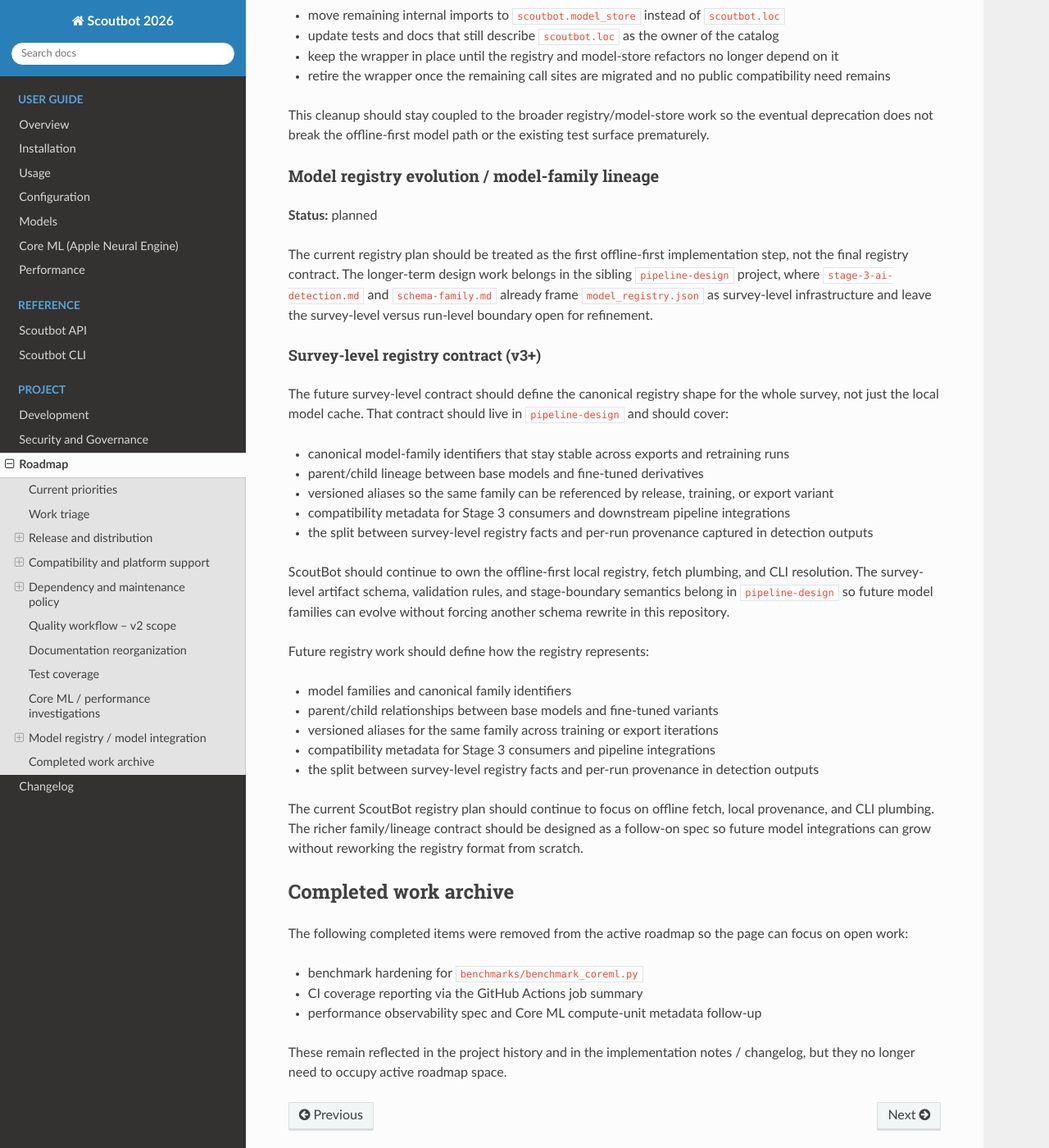
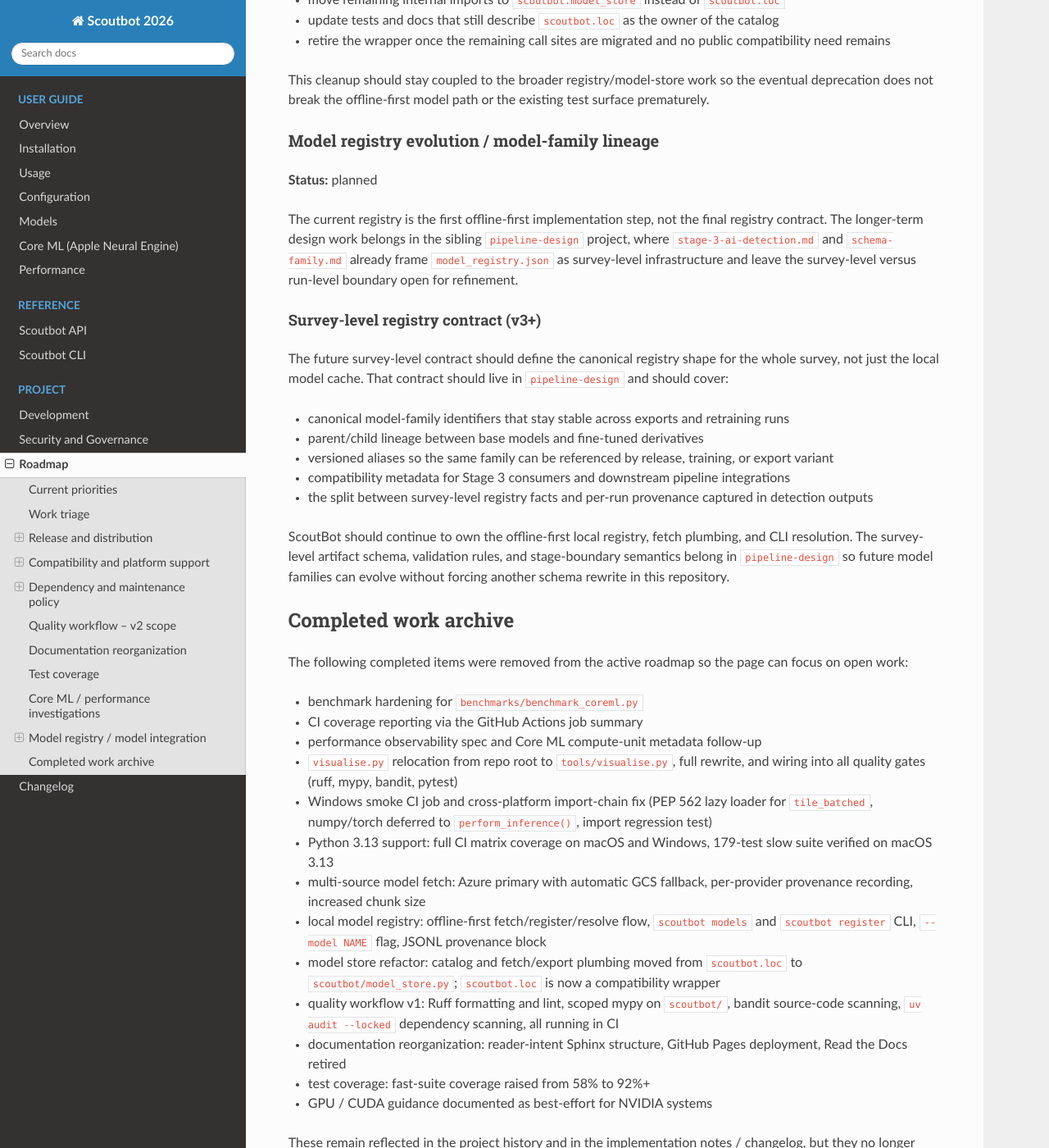
Before and after one commit to SurveyTools/scoutbot-two, a Sphinx documentation site: the page built from docs/roadmap.rst, in a window 1280 px wide and 1400 px high, scrolled down 6794 px. Shown: the whole window at 82% size. Built offline with Sphinx 7.4.7 and the Read the Docs theme 3.1.0, drawn with Linux system fonts in a browser that asks for light colours; formulas are drawn with MathJax 3; some of the changed text lies outside the part shown.

Commit message:
Update priorities and mark items done.

```diff
--- a/docs/roadmap.rst
+++ b/docs/roadmap.rst
@@ -14,38 +14,25 @@ Current priorities
    * keep the hosted docs site healthy on ``main``
    * publish the contributor-facing docs and workflow needed for external contributors
 
-2. **Raw user onboarding and model resolution**
-
-   * make the first-run fetch-before-inference flow explicit
-   * document the registry-backed ``--model`` path and how it differs from ``--config``
-   * keep ``README.md``, ``docs/usage.rst``, ``docs/installation.rst``, and ``docs/models.rst`` aligned with the supported workflow
-
-3. **Pipeline integration stability**
+2. **Pipeline integration stability**
 
    * define the output schema compatibility policy for pipeline consumers
-   * keep per-run provenance and model resolution behavior stable
-   * finish the model-store / ``loc`` staged cleanup without breaking compatibility
+   * finish the ``loc`` wrapper removal without breaking compatibility
    * continue shaping the survey-level registry contract in ``pipeline-design``
 
-4. **Quality, compatibility, and platform coverage**
+3. **Model registry follow-on**
 
-   * keep the quality workflow aligned with ``pyproject.toml`` and CI
-   * maintain the dependency-currency policy and security scanning posture
-   * support Python 3.13 now and keep 3.14 readiness tracked
-   * expand platform coverage beyond the current macOS-focused Core ML work
-   * finish the Windows and cross-platform smoke coverage
+   * add ``scoutbot unregister NAME`` and ``scoutbot fetch --force`` (see `Registry model removal`_)
+   * define the dependency currency policy for ``ultralytics``, ``sahi``, and ``torch``
 
-5. **Developer tooling cleanup**
+4. **Quality workflow — v2 scope**
 
-   * finish the ``visualise.py`` relocation and rewrite into ``tools/``
-   * keep the docs and quality gates aligned with the new tool location
-   * retire the root-level utility once the new entry point is the source of truth
+   * coverage enforcement, expanded mypy, Ruff rule expansion, macOS CI runner for Core ML
 
-6. **Performance and model-ecosystem evolution**
+5. **Performance and model-ecosystem evolution**
 
-   * compare the latest M4 benchmark JSON against the upcoming M1 JSON and explain the gap
-   * validate the benchmark image set and the useful runtime diagnostics for future backends
-   * keep the benchmark and runtime instrumentation minimal but useful for batching and parallelism
+   * compare the M4 benchmark JSON against the M1 JSON and document the gap
+   * validate the benchmark image set against real survey imagery
    * evolve the model-family / alias / lineage contract in ``pipeline-design``
 
 Work triage
@@ -88,8 +75,8 @@ The repository should move through the following release steps together:
    with the tagged release
 6. publish the contributor-facing docs needed for external contributors, including the documented
    documentation-pass rule and the public contribution workflow
-7. confirm Python 3.13 support is actually in place, with CI and packaging aligned to the supported
-   interpreter floor / ceiling
+7. ✓ Python 3.13 support confirmed: CI runs the full fast suite on Python 3.13 under both
+   macOS and Windows; the 179-test slow suite passes on macOS 3.13.
 8. record the Python 3.14 readiness checklist so the next interpreter bump is scoped before it
    becomes urgent
 9. revisit PyPI publishing once namespace ownership is clarified
@@ -106,7 +93,8 @@ Release-note hygiene should include a short pre-tag check that the changelog ent
 Python interpreter readiness
 ~~~~~~~~~~~~~~~~~~~~~~~~~~~~
 
-The public release path should treat Python 3.13 as the supported target now. Python 3.14 remains
+Python 3.13 is the confirmed supported target. The full fast suite and slow suite both pass on
+macOS 3.13; the Windows smoke job runs on Python 3.13 and passes. Python 3.14 remains
 awareness-only until a later readiness review says otherwise.
 
 Python 3.14 readiness checklist:
@@ -123,10 +111,10 @@ deliberate rather than reactive.
 Compatibility and platform support
 -----------------------------------
 
-**Status:** planned
-
 Output schema stability
 ~~~~~~~~~~~~~~~~~~~~~~~
+
+**Status:** planned
 
 The detection dict format (``l``, ``c``, ``x``, ``y``, ``w``, ``h``) is relied on by pipeline
 integrators, but the roadmap does not yet state whether that schema is stable across releases. Add
@@ -135,12 +123,13 @@ an explicit compatibility policy and versioning note before making further outpu
 Windows / cross-platform CI
 ~~~~~~~~~~~~~~~~~~~~~~~~~~~
 
-**Status:** in-progress (smoke coverage added)
+**Status:** done
 
-A ``windows-smoke`` CI job now runs the fast/offline test suite on Python 3.13 under Windows,
-providing basic non-Core ML coverage without claiming full platform parity. Core ML configs
-(``v3-coreml``, ``v3-cls-coreml``) remain macOS-only. Further cross-platform testing may expand
-to additional Python versions and runners as needed.
+The ``windows-smoke`` CI job runs the full fast/offline test suite on Python 3.13 under Windows.
+The package import chain (sahi, torch, numpy) is deferred via PEP 562 ``__getattr__`` in
+``tile_batched/__init__.py`` so collection does not crash on Windows when numpy is not yet
+initialized. An import regression test (``tests/test_imports.py``) guards this path. Core ML
+configs (``v3-coreml``, ``v3-cls-coreml``) remain macOS-only.
 
 GPU / CUDA guidance
 ~~~~~~~~~~~~~~~~~~~
@@ -182,7 +171,8 @@ Dependency currency policy
 
 ``ultralytics``, ``sahi``, and ``torch`` move quickly. The roadmap should define how dependency
 updates are absorbed, how breaking changes are evaluated, and what gets pinned versus left to
-track upstream.
+track upstream. The recent ``ultralytics`` upgrade (8.2.103 → ≥8.3) is the first instance of
+a forced bump driven by a platform compatibility requirement (numpy 2.x / Python 3.13 Windows).
 
 Quality workflow -- v2 scope
 ----------------------------
@@ -192,15 +182,18 @@ Quality workflow -- v2 scope
 **Reference:** ``docs/superpowers/plans/2026-07-02-quality-workflow-modernization.md``
 (V2 Scope section)
 
+Quality workflow v1 is complete: Ruff formatting and lint, scoped mypy on ``scoutbot/``,
+``bandit`` source-code scanning, and ``uv audit --locked`` dependency scanning all run in CI.
+
+Remaining v2 work:
+
 1. Coverage enforcement (``--cov-fail-under`` gated on meaningful branch coverage,
    not raw line count; branch coverage via ``--cov-branch``)
 2. Expand mypy to ``tests/`` and ``benchmarks/``; add targeted
    ``[[tool.mypy.overrides]]`` per library; revisit ``ignore_missing_imports = true``
-3. Ruff rule expansion -- enable ``UP`` (restores deferred pyupgrade behaviour),
+3. Ruff rule expansion — enable ``UP`` (restores deferred pyupgrade behaviour),
    ``B``, ``C4``, ``SIM`` one group per PR
-4. Security / dependency scanning -- ``uv audit --locked`` for dependencies and
-   ``bandit`` for source-code scanning, both in ``quality.yml`` (done).
-5. macOS CI runner for Core ML path (expensive; consider self-hosted M-series)
+4. macOS CI runner for Core ML path (expensive; consider self-hosted M-series)
 
 The quality work and the dependency currency policy above should stay aligned so breaking
 dependency upgrades are caught in CI instead of surfacing in release work.
@@ -267,14 +260,18 @@ The forward-looking runtime question is therefore:
 Model registry / model integration
 ----------------------------------
 
-**Status:** planned
+**Status:** in-progress
 
 **Reference:** ``docs/superpowers/plans/2026-05-09-scoutbot-registry.md``
 
-Future model integration work should provide a registry mechanism for model updates and new model
-integrations. Until that is mature, model configs remain internal implementation details in
-``scoutbot.model_store`` and new model work should include artifact provenance, integrity
-verification, config schema tests, CLI choice tests, and output compatibility checks.
+The local offline-first registry is implemented and in production use. ``scoutbot fetch``
+auto-registers downloaded models; ``scoutbot models`` / ``scoutbot models info NAME`` list
+registry entries; ``scoutbot register`` registers any local ``.pt`` file. All inference
+commands accept ``--model NAME`` as an alternative to ``--config``; JSONL output from
+``batch-resumable`` includes a ``model`` provenance block. Model downloads are resilient
+across multiple sources (Azure primary, GCS fallback) with automatic failover.
+
+Remaining registry work is tracked in the sub-sections below.
 
 Registry model removal
 ~~~~~~~~~~~~~~~~~~~~~~
@@ -314,15 +311,14 @@ Model-store / ``loc`` staged cleanup
 
 **Status:** planned
 
-The current `scoutbot.loc` module is now a compatibility wrapper around
-``scoutbot.model_store``. That wrapper should be treated as temporary technical debt, not a new
-home for model policy.
+The model catalog and fetch/export plumbing live in ``scoutbot/model_store.py``. The
+``scoutbot.loc`` module is now a thin compatibility wrapper around ``model_store`` and should
+be treated as temporary technical debt, not the canonical home for model policy.
 
 The staged cleanup should:
 
 * move remaining internal imports to ``scoutbot.model_store`` instead of ``scoutbot.loc``
 * update tests and docs that still describe ``scoutbot.loc`` as the owner of the catalog
-* keep the wrapper in place until the registry and model-store refactors no longer depend on it
 * retire the wrapper once the remaining call sites are migrated and no public compatibility need
   remains
 
@@ -334,11 +330,11 @@ Model registry evolution / model-family lineage
 
 **Status:** planned
 
-The current registry plan should be treated as the first offline-first implementation step, not the
-final registry contract. The longer-term design work belongs in the sibling ``pipeline-design``
-project, where ``stage-3-ai-detection.md`` and ``schema-family.md`` already frame
-``model_registry.json`` as survey-level infrastructure and leave the survey-level versus run-level
-boundary open for refinement.
+The current registry is the first offline-first implementation step, not the final registry
+contract. The longer-term design work belongs in the sibling ``pipeline-design`` project, where
+``stage-3-ai-detection.md`` and ``schema-family.md`` already frame ``model_registry.json`` as
+survey-level infrastructure and leave the survey-level versus run-level boundary open for
+refinement.
 
 Survey-level registry contract (v3+)
 ^^^^^^^^^^^^^^^^^^^^^^^^^^^^^^^^^^^^
@@ -358,18 +354,6 @@ resolution. The survey-level artifact schema, validation rules, and stage-bounda
 in ``pipeline-design`` so future model families can evolve without forcing another schema rewrite
 in this repository.
 
-Future registry work should define how the registry represents:
-
-* model families and canonical family identifiers
-* parent/child relationships between base models and fine-tuned variants
-* versioned aliases for the same family across training or export iterations
-* compatibility metadata for Stage 3 consumers and pipeline integrations
-* the split between survey-level registry facts and per-run provenance in detection outputs
-
-The current ScoutBot registry plan should continue to focus on offline fetch, local provenance, and
-CLI plumbing. The richer family/lineage contract should be designed as a follow-on spec so future
-model integrations can grow without reworking the registry format from scratch.
-
 Completed work archive
 ----------------------
 
@@ -379,6 +363,24 @@ work:
 * benchmark hardening for ``benchmarks/benchmark_coreml.py``
 * CI coverage reporting via the GitHub Actions job summary
 * performance observability spec and Core ML compute-unit metadata follow-up
+* ``visualise.py`` relocation from repo root to ``tools/visualise.py``, full rewrite, and
+  wiring into all quality gates (ruff, mypy, bandit, pytest)
+* Windows smoke CI job and cross-platform import-chain fix (PEP 562 lazy loader for
+  ``tile_batched``, numpy/torch deferred to ``perform_inference()``, import regression test)
+* Python 3.13 support: full CI matrix coverage on macOS and Windows, 179-test slow suite
+  verified on macOS 3.13
+* multi-source model fetch: Azure primary with automatic GCS fallback, per-provider provenance
+  recording, increased chunk size
+* local model registry: offline-first fetch/register/resolve flow, ``scoutbot models`` and
+  ``scoutbot register`` CLI, ``--model NAME`` flag, JSONL provenance block
+* model store refactor: catalog and fetch/export plumbing moved from ``scoutbot.loc`` to
+  ``scoutbot/model_store.py``; ``scoutbot.loc`` is now a compatibility wrapper
+* quality workflow v1: Ruff formatting and lint, scoped mypy on ``scoutbot/``, bandit
+  source-code scanning, ``uv audit --locked`` dependency scanning, all running in CI
+* documentation reorganization: reader-intent Sphinx structure, GitHub Pages deployment,
+  Read the Docs retired
+* test coverage: fast-suite coverage raised from 58% to 92%+
+* GPU / CUDA guidance documented as best-effort for NVIDIA systems
 
 These remain reflected in the project history and in the implementation notes / changelog, but they
 no longer need to occupy active roadmap space.
```
